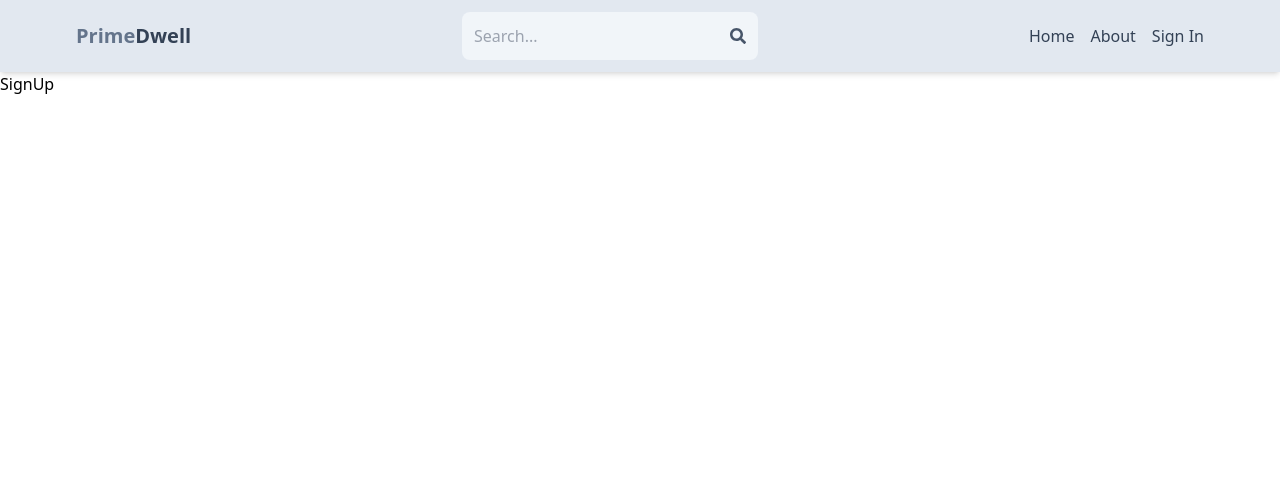
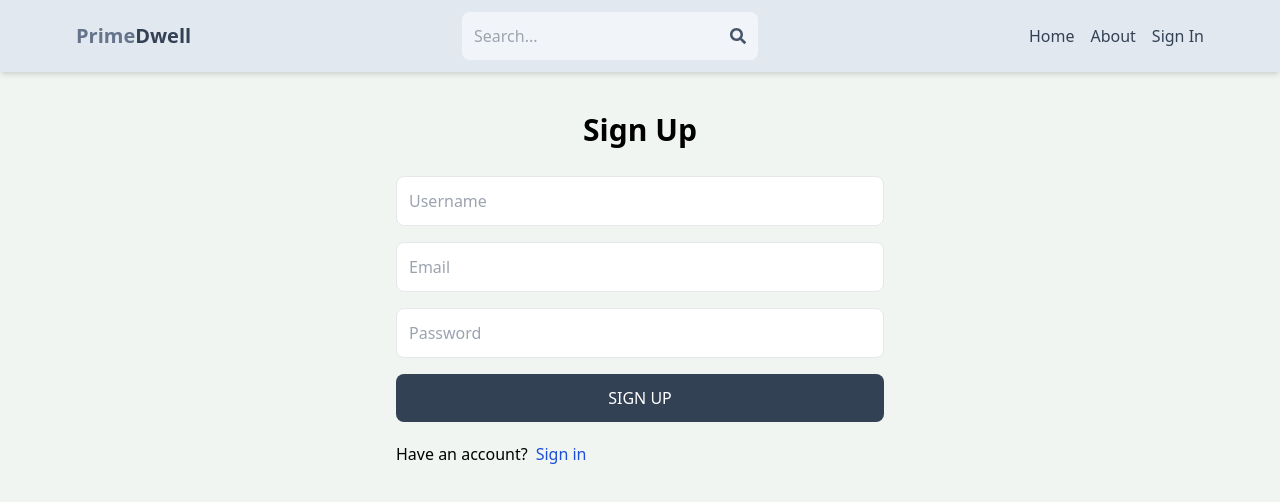
Before and after one commit to Yashagrahari07/PrimeDwell, a React (Vite) app in the folder client/: page /sign-up in a window 1280 px wide. Shown: the top 502 px of the page. Built offline with nearby package versions, Linux system fonts and the light colour scheme.

Commit message:
Completed sign-up UI

```diff
--- a/client/src/index.css
+++ b/client/src/index.css
@@ -1,3 +1,7 @@
 @tailwind base;
 @tailwind components;
 @tailwind utilities;
+
+body{
+    background-color: rgb(241,245,241);
+}
--- a/client/src/pages/SignUp.jsx
+++ b/client/src/pages/SignUp.jsx
@@ -1,9 +1,22 @@
 import React from 'react'
+import { Link } from 'react-router-dom';
 
 export default function SignUp() {
   return (
-    <div>
-      SignUp
+    <div className='p-3 max-w-lg mx-auto'>
+      <h1 className='text-3xl text-center font-semibold my-7'>Sign Up</h1>
+      <form className='flex flex-col gap-4'>
+        <input type='text' placeholder='Username' className='border p-3 rounded-lg' id='username' />
+        <input type='email' placeholder='Email' className='border p-3 rounded-lg' id='email' />
+        <input type='password' placeholder='Password' className='border p-3 rounded-lg' id='password' />
+        <button className='bg-slate-700 text-white p-3 rounded-lg uppercase hover:opacity-95'>Sign up</button>
+      </form>
+      <div className='flex gap-2 mt-5'>
+        <p>Have an account?</p>
+        <Link to={"/sign-in"}>
+          <span className='text-blue-700'>Sign in</span>
+        </Link>
+      </div>
     </div>
   )
 }
```
